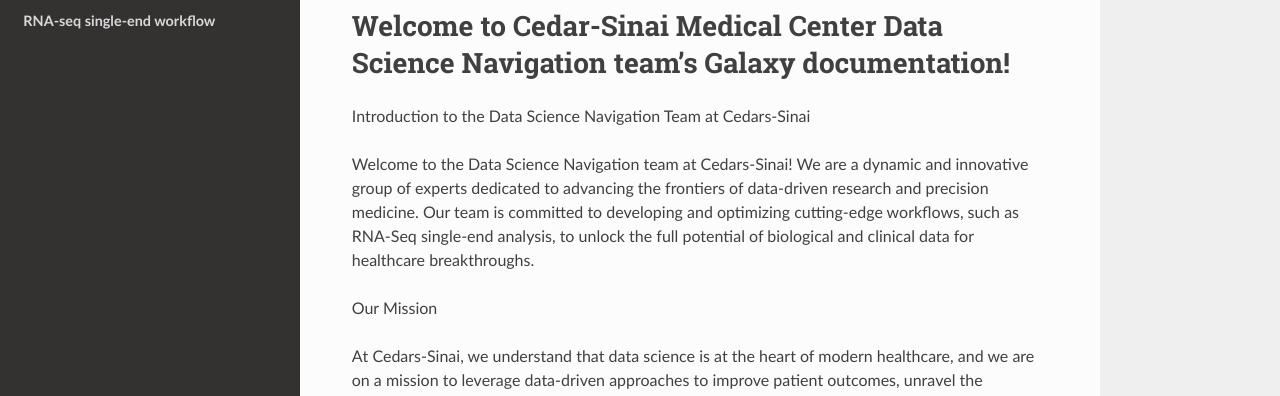
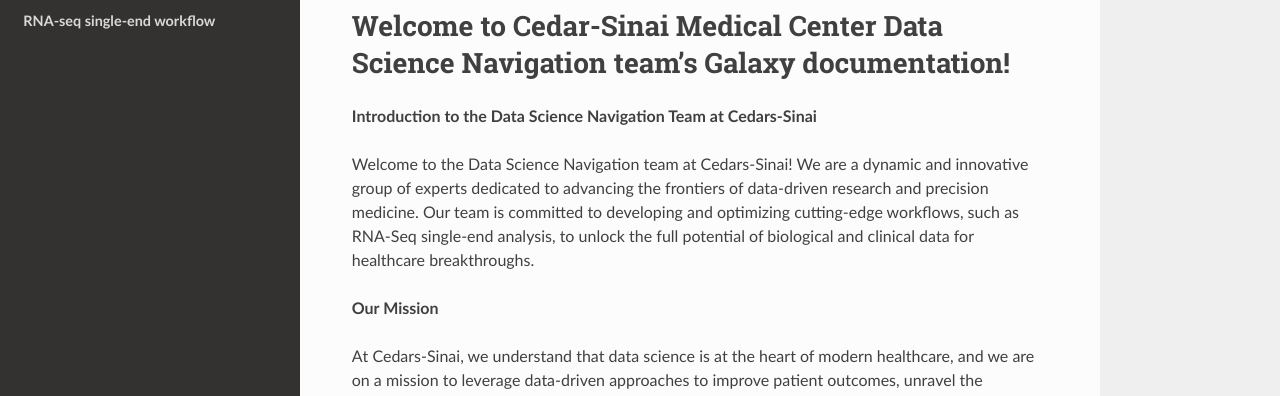
Before and after one commit to CedarsDSN/Galaxy_tutorial_landing_page, a Sphinx documentation site: the page built from docs/index.rst, in a window 1280 px wide. Shown: the part 140-536 px from the top of the page. Built offline with Sphinx 7.4.7 and the Read the Docs theme 2.0.0, drawn with Linux system fonts in a browser that asks for light colours; pages that are not in the unit, such as notebooks, are missing from menus.

```diff
--- a/docs/index.rst
+++ b/docs/index.rst
@@ -1,11 +1,11 @@
 Welcome to Cedar-Sinai Medical Center Data Science Navigation team's Galaxy documentation!
 =========================================================================================
 
-Introduction to the Data Science Navigation Team at Cedars-Sinai
+**Introduction to the Data Science Navigation Team at Cedars-Sinai**
 
 Welcome to the Data Science Navigation team at Cedars-Sinai! We are a dynamic and innovative group of experts dedicated to advancing the frontiers of data-driven research and precision medicine. Our team is committed to developing and optimizing cutting-edge workflows, such as RNA-Seq single-end analysis, to unlock the full potential of biological and clinical data for healthcare breakthroughs.
 
-Our Mission
+**Our Mission**
 
 At Cedars-Sinai, we understand that data science is at the heart of modern healthcare, and we are on a mission to leverage data-driven approaches to improve patient outcomes, unravel the mysteries of disease, and accelerate medical discoveries. The Data Science Navigation team plays a pivotal role in achieving this mission by spearheading advanced data analysis and bioinformatics solutions.
 
```
